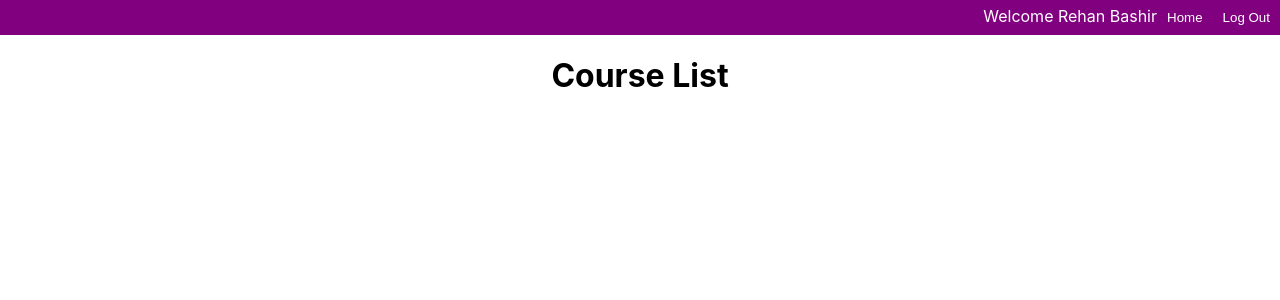
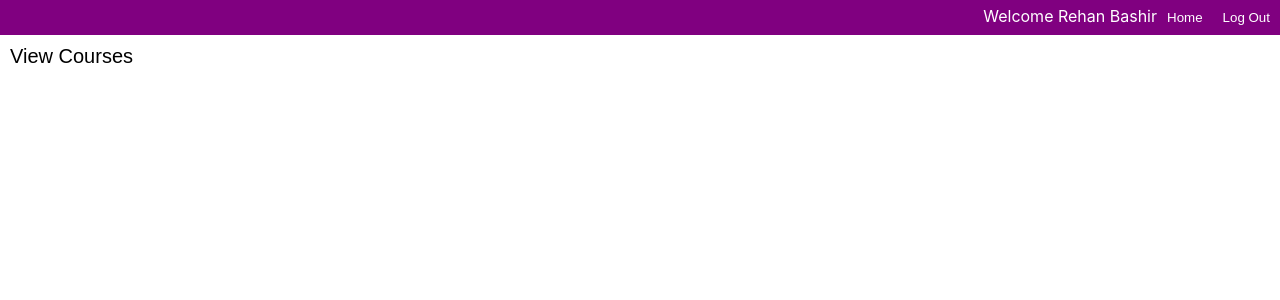
Before and after one commit to SE3001-SC-D-R/assignment-01-rehan-br, a React (Create React App) app in the folder frontend/: page / in a window 1280 px wide. Shown: the top 300 px of the page. Built offline with nearby package versions, Linux system fonts and the light colour scheme; no server answers.

Commit message:
Final Commit. Frontend Still in Progress

```diff
--- a/frontend/src/App.css
+++ b/frontend/src/App.css
@@ -1,10 +1,5 @@
 .App {
   text-align: center;
-}
-
-.App-logo {
-  height: 40vmin;
-  pointer-events: none;
 }
 
 @media (prefers-reduced-motion: no-preference) {
@@ -28,6 +23,15 @@
   color: #61dafb;
 }
 
+.viewButton{
+  color:  black;
+  padding: 0;
+  border: none;
+  background: none;
+  margin : 10px;
+  font-size: 20px;
+}
+
 @keyframes App-logo-spin {
   from {
     transform: rotate(0deg);
@@ -36,3 +40,7 @@
     transform: rotate(360deg);
   }
 }
+
+bar2{
+  text-align : center;
+}
--- a/frontend/src/App.js
+++ b/frontend/src/App.js
@@ -1,14 +1,16 @@
 import './App.css';
 import React from 'react';
 import TopBar from './Components/Navbar.js';
-import MainPage from './Components/mainPage.js';
+import CoursePage from './Components/coursePage.js';
 
 function App() {
 
   return (
     <div className='topBar'>
       <TopBar name = "Rehan Bashir" />
-      <MainPage />
+      <div className='bar2'>
+         <button className = "viewButton" onClick = {<CoursePage />}>View Courses</button>
+      </div>
     </div>
   );
 }
```
Also changed, not shown: frontend/src/Components/coursePage.js (renamed from frontend/src/Components/mainPage.js, +3 -4 lines), frontend/src/Components/coursePage.css (renamed from frontend/src/Components/mainPage.css).
